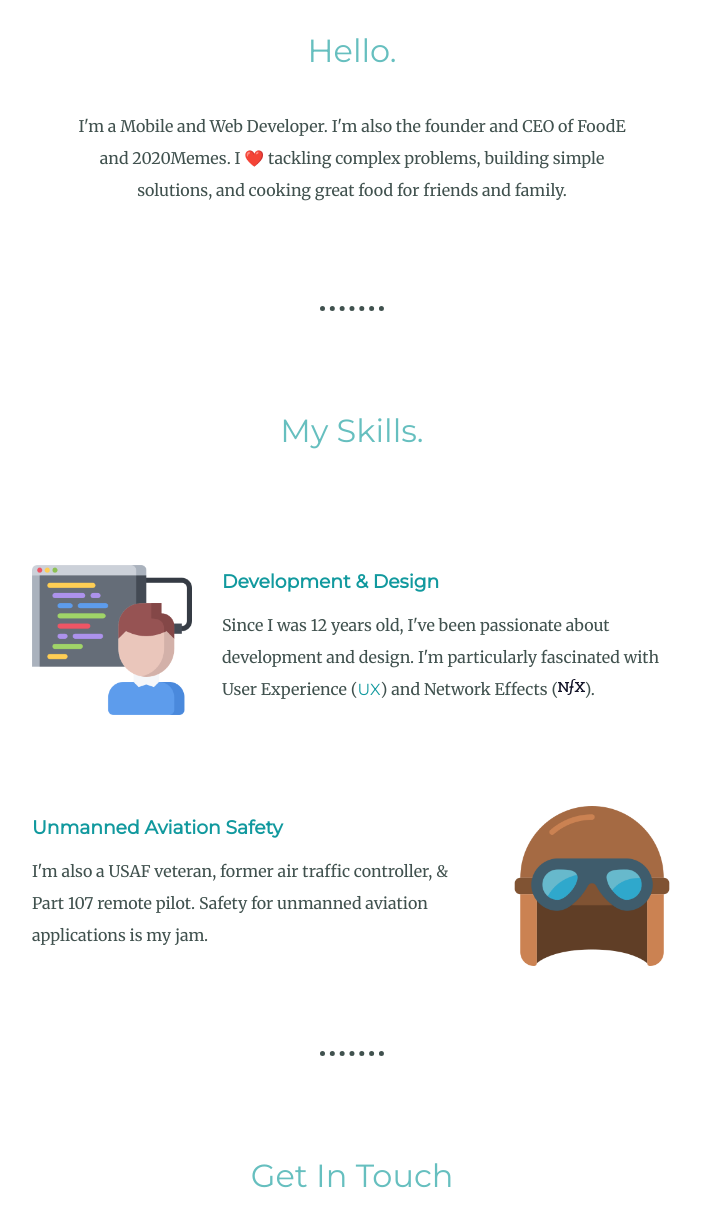
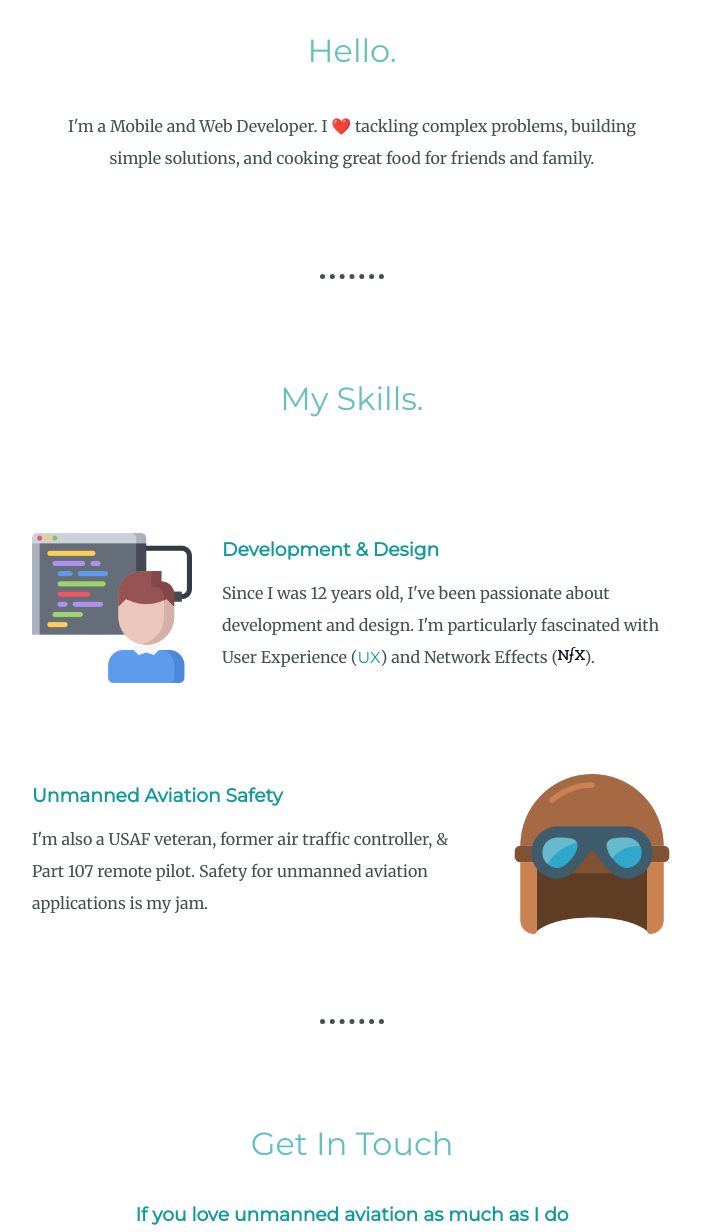
Before and after one commit to KrastoVilkas/2904_vista_grande, a plain HTML site: page index.html in a window 1280 px wide. Shown: the part 1007-2239 px from the top of the page, without its empty margins (288-989 px from the left). Drawn offline with Linux system fonts and the light colour scheme.

Commit message:
Got rid of FoodE and 2020 memes

```diff
--- a/index.html
+++ b/index.html
@@ -20,8 +20,7 @@
     <div class="profile">
       <img class="profile-pic" src="images\LIProfilePic.jpg" alt="Picture of Bret Konsavage">
       <h2>Hello.</h2>
-      <p class="intro">I'm a Mobile and Web Developer. I'm also the founder and CEO of FoodE and 2020Memes.
-        I ❤️ tackling complex problems, building simple solutions, and cooking great food for friends and family.</p>
+      <p class="intro">I'm a Mobile and Web Developer. I ❤️ tackling complex problems, building simple solutions, and cooking great food for friends and family.</p>
     </div>
     <hr />
     <div class="skills">
@@ -42,10 +41,7 @@
         </div>
       </div>
     </div>
-    <div class="skill-separator">
       <hr />
-    </div>
-
     <div class="contact-me">
       <h2>Get In Touch</h2>
       <h3>If you love unmanned aviation as much as I do</h3>
```
